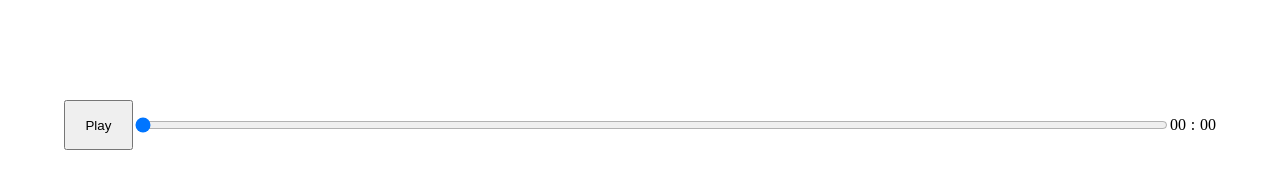
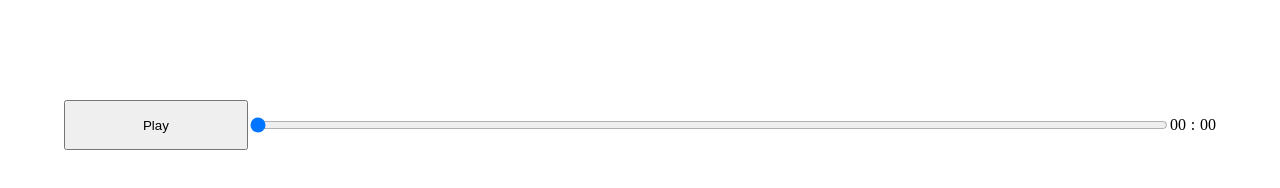
Before and after one commit to KimoYuk/io, a plain HTML site: page index.html in a window 1280 px wide. Drawn offline with Linux system fonts and the light colour scheme.

Commit message:
minor changes

```diff
--- a/styles.css
+++ b/styles.css
@@ -14,11 +14,11 @@ body {
 }
 
 #slider {
-    width: 90%;
+    width: 80%;
 }
 
 #button {
-    width: 6%;
+    width: 16%;
 }
 
 .playbox {
```
